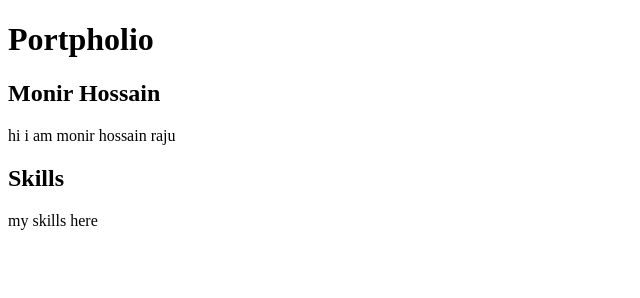
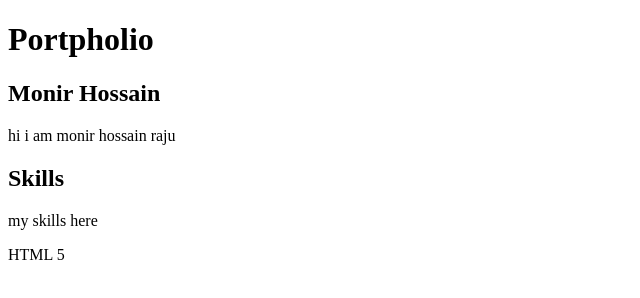
Before and after one commit to monirHRaju/git-review, a plain HTML site: page index.html in a window 1280 px wide. Shown: the whole page, without its empty margins (0-640 px from the left). Drawn offline with Linux system fonts and the light colour scheme.

Commit message:
test file and info added

```diff
--- a/index.html
+++ b/index.html
@@ -14,6 +14,7 @@
     <section>
         <h1>Skills</h1>
         <p>my skills here</p>
+        <p>HTML 5</p>
     </section>
 </body>
 </html>
```
Also changed, not shown: test.txt (added), 1 other file.
